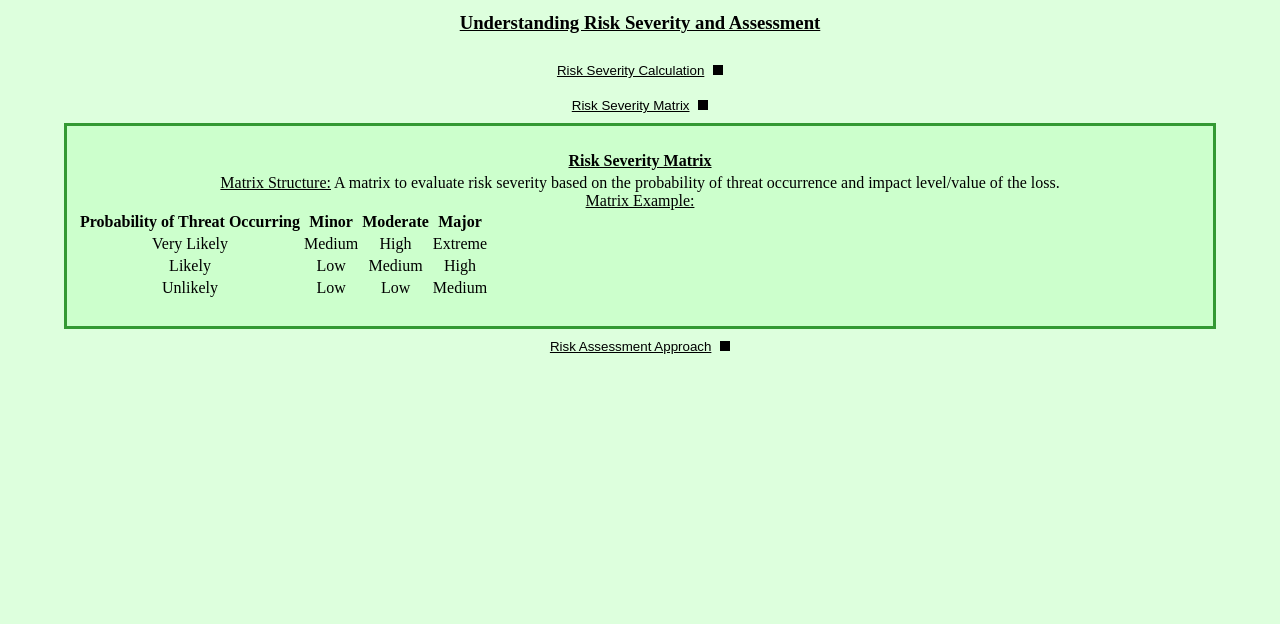
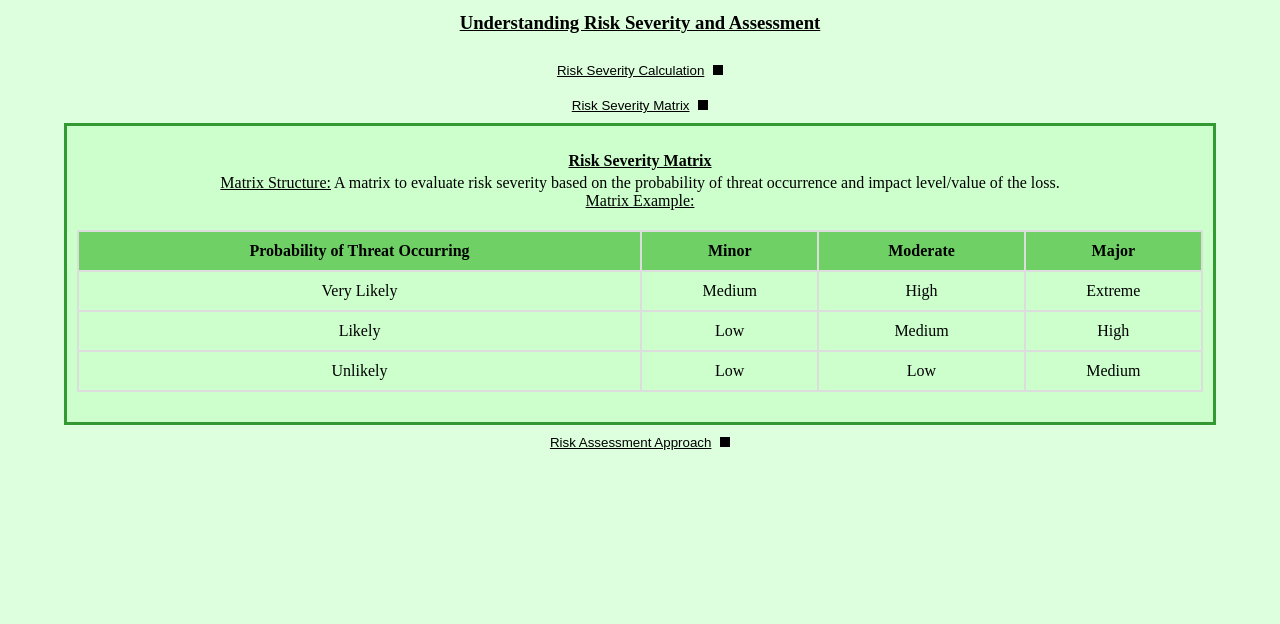
Before and after one commit to kvcsbrendon/Cybersafe.github.io, a plain HTML site: page c2_material.html in a window 1280 px wide. Both pictures are taken after a click on the button "Risk Severity Matrix". Shown: the part 176-800 px from the top of the page. Drawn offline with Linux system fonts and the light colour scheme.

Commit message:
Update styles.css

```diff
--- a/assets/css/styles.css
+++ b/assets/css/styles.css
@@ -724,3 +724,34 @@ select {
     margin-bottom: 10px; /* Add margin between items */
   }
 }
+
+/* Table Styles */
+.accordion-content table {
+    width: 100%;
+    border-collapse: collapse;
+    margin: 20px 0;
+    text-align: center;
+}
+
+.accordion-content th, .accordion-content td {
+    border: 2px solid #ddd;
+    padding: 10px;
+}
+
+.accordion-content th {
+    background-color: #6fd066;
+}
+
+.accordion-content td {
+    background-color: #cfc;
+}
+
+.accordion-content td:hover {
+    background-color: #249924;
+}
+
+/* Centering Table */
+.accordion-content table {
+    margin-left: auto;
+    margin-right: auto;
+}
```
